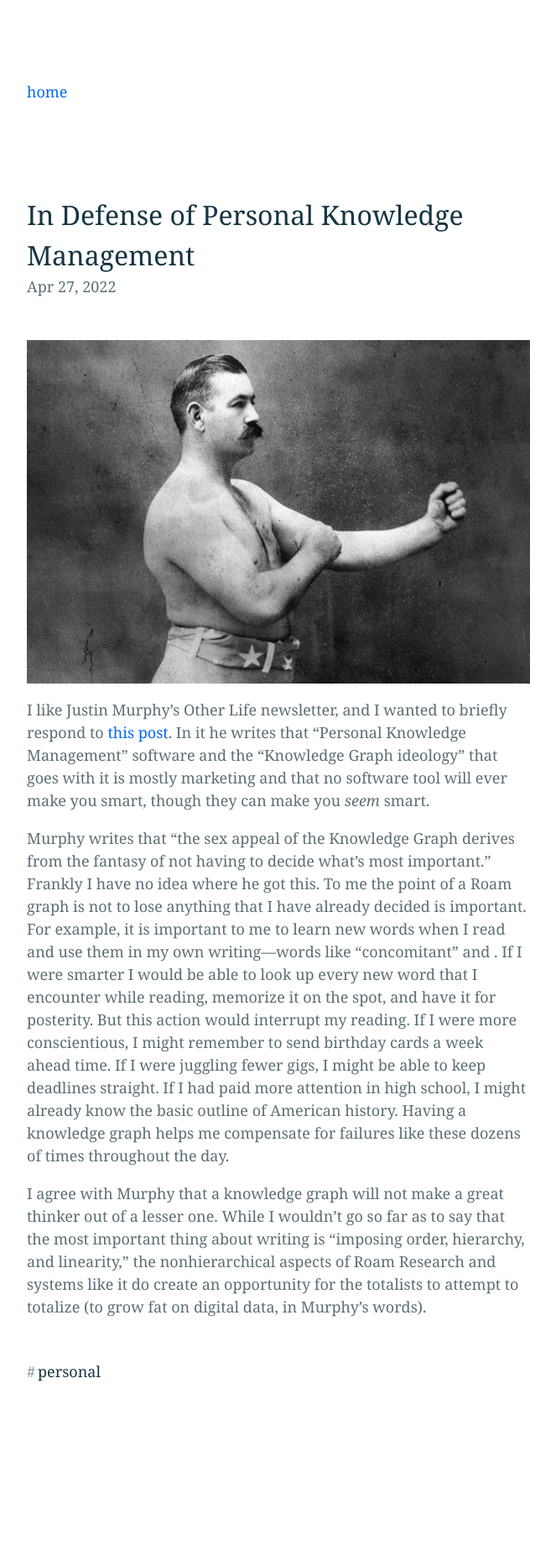
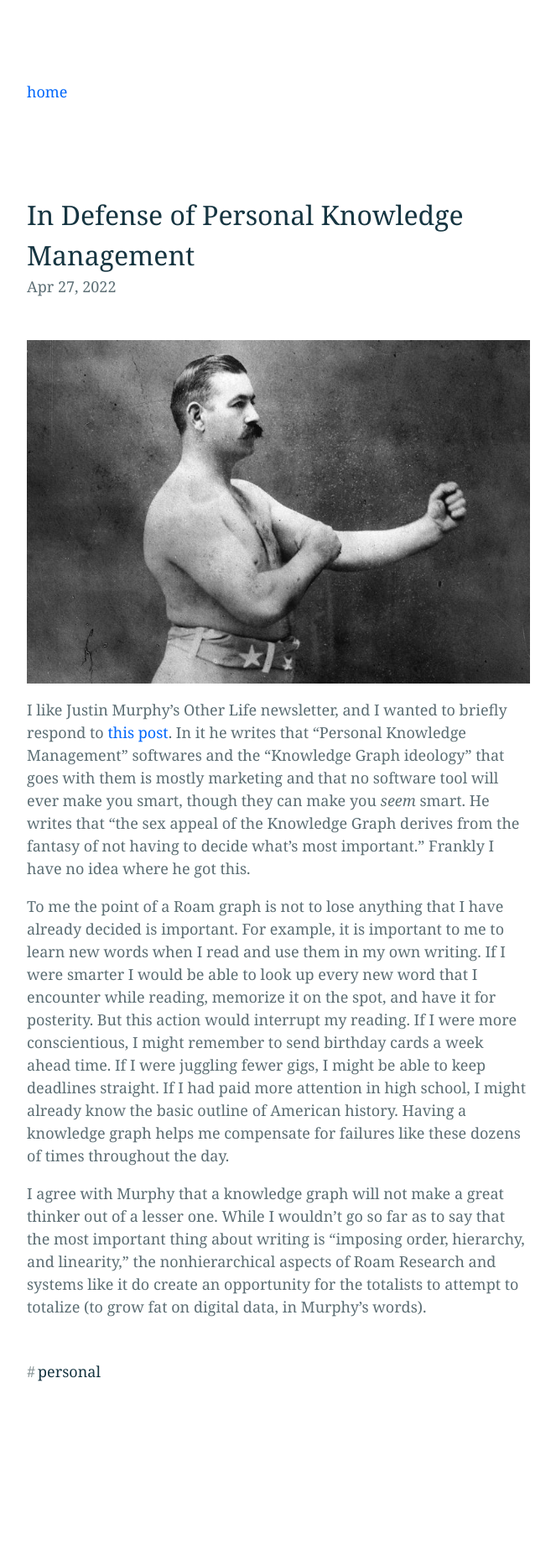
Before and after one commit to bliss-st/ss-website, a Jekyll site: the page built from _posts/2022-4-27-in-defense.md, in a window 1280 px wide. Shown: the whole page at 84% size, without its empty margins (308-971 px from the left). Built offline with Jekyll 4.4.1, drawn with Linux system fonts in a browser that asks for light colours.

Commit message:
Update 2022-4-27-in-defense.md

```diff
--- a/_posts/2022-4-27-in-defense.md
+++ b/_posts/2022-4-27-in-defense.md
@@ -7,8 +7,8 @@ tags: [personal]
 
 ![boxer](/assets/boxer.png)
 
-I like Justin Murphy's Other Life newsletter, and I wanted to briefly respond to [this post]("https://www.otherlife.co/pkm/"). In it he writes that "Personal Knowledge Management" software and the "Knowledge Graph ideology" that goes with it is mostly marketing and that no software tool will ever make you smart, though they can make you <em>seem</em> smart.
+I like Justin Murphy's Other Life newsletter, and I wanted to briefly respond to [this post]("https://www.otherlife.co/pkm/"). In it he writes that "Personal Knowledge Management" softwares and the "Knowledge Graph ideology" that goes with them is mostly marketing and that no software tool will ever make you smart, though they can make you <em>seem</em> smart. He writes that "the sex appeal of the Knowledge Graph derives from the fantasy of not having to decide what's most important." Frankly I have no idea where he got this.
 
-Murphy writes that "the sex appeal of the Knowledge Graph derives from the fantasy of not having to decide what's most important." Frankly I have no idea where he got this. To me the point of a Roam graph is not to lose anything that I have already decided is important. For example, it is important to me to learn new words when I read and use them in my own writing—words like "concomitant" and . If I were smarter I would be able to look up every new word that I encounter while reading, memorize it on the spot, and have it for posterity. But this action would interrupt my reading. If I were more conscientious, I might remember to send birthday cards a week ahead time. If I were juggling fewer gigs, I might be able to keep deadlines straight. If I had paid more attention in high school, I might already know the basic outline of American history. Having a knowledge graph helps me compensate for failures like these dozens of times throughout the day.
+To me the point of a Roam graph is not to lose anything that I have already decided is important. For example, it is important to me to learn new words when I read and use them in my own writing. If I were smarter I would be able to look up every new word that I encounter while reading, memorize it on the spot, and have it for posterity. But this action would interrupt my reading. If I were more conscientious, I might remember to send birthday cards a week ahead time. If I were juggling fewer gigs, I might be able to keep deadlines straight. If I had paid more attention in high school, I might already know the basic outline of American history. Having a knowledge graph helps me compensate for failures like these dozens of times throughout the day.
 
 I agree with Murphy that a knowledge graph will not make a great thinker out of a lesser one. While I wouldn't go so far as to say that the most important thing about writing is "imposing order, hierarchy, and linearity," the nonhierarchical aspects of Roam Research and systems like it do create an opportunity for the totalists to attempt to totalize (to grow fat on digital data, in Murphy's words).
```
